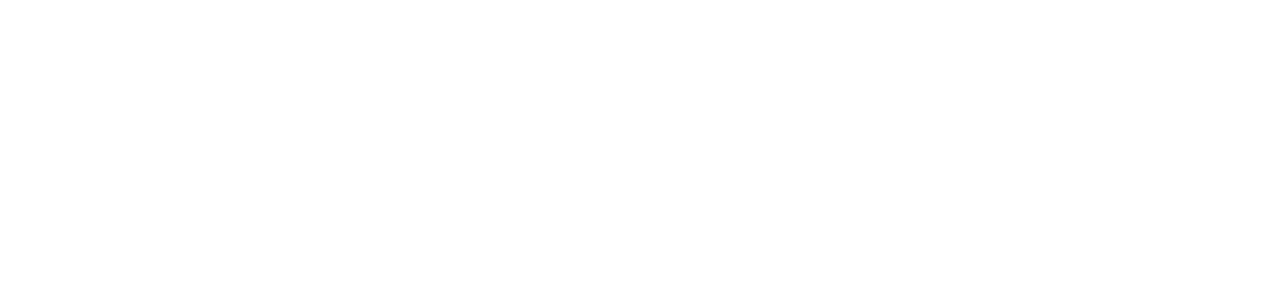
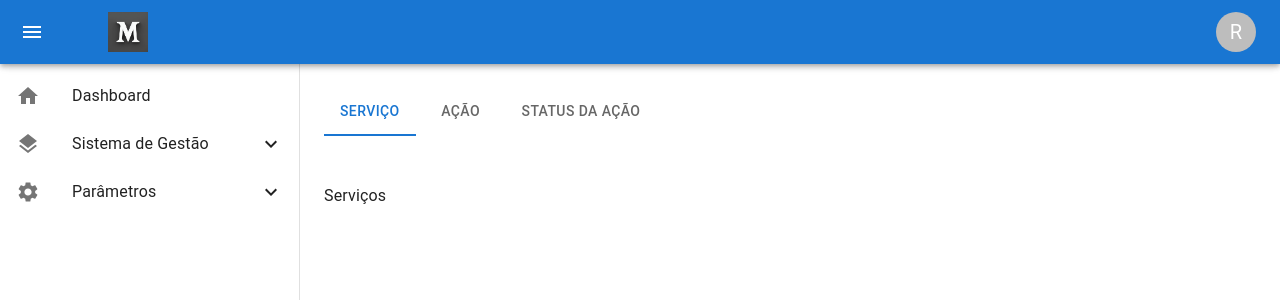
Before and after one commit to feandrade02/gestao_de_produtos, a React (Create React App) app: page /gestaocampos in a window 1280 px wide. Before the commit this address had no page. Shown: the top 300 px of the page. Built offline with nearby package versions, Linux system fonts and the light colour scheme.

Commit message:
adição de gestão de campos

```diff
--- a/src/App.js
+++ b/src/App.js
@@ -1,14 +1,14 @@
 import { BrowserRouter as Router, Routes, Route } from 'react-router-dom'
 
 import Login from './components/pages/Login';
-import PaginaBase from './components/pages/PaginaBase'
+import GestaoCampos from './components/pages/GestaoCampos';
 
 function App() {
   return (
     <Router>
       <Routes>
         <Route path='/' element={<Login />} />
-        <Route path='/paginabase' element={<PaginaBase />} />
+        <Route path='/gestaocampos' element={<GestaoCampos />} />
       </Routes>
     </Router>
   );
--- /dev/null
+++ b/src/components/grids/Acao.jsx
@@ -0,0 +1,5 @@
+export default function Acao() {
+    return(
+        <p>Ação</p>
+    )
+}
--- /dev/null
+++ b/src/components/grids/Servico.jsx
@@ -0,0 +1,5 @@
+export default function Servico() {
+    return(
+        <p>Serviços</p>
+    )
+}
--- /dev/null
+++ b/src/components/grids/StatusAcao.jsx
@@ -0,0 +1,5 @@
+export default function StatusAcao() {
+    return (
+        <p>Status da Ação</p>
+    )
+}
--- a/src/components/pages/PaginaBase.jsx
+++ b/src/components/layout/PaginaBase.jsx
@@ -8,10 +8,12 @@
 import ListItemIcon from '@mui/material/ListItemIcon';
 import ExpandLess from '@mui/icons-material/ExpandLess';
 import ExpandMore from '@mui/icons-material/ExpandMore';
+import CircleIcon from '@mui/icons-material/Circle';
+
 
 import Logo from '../../img/logo_teste.png';
 
-const drawerWidth = 240;
+const drawerWidth = 300;
 
 const settings = ['Profile', 'Account', 'Logout'];
 
@@ -29,7 +31,7 @@
     text: 'Parâmetros',
     icon: <SettingsIcon />,
     subItems: [
-      {text: 'Gestão de Campos'}, //acrescentar paths depois
+      {text: 'Gestão de Campos', path: '/gestaocampos'}, //acrescentar paths depois
       {text: 'Informações de Mercadoria e Obrigatoriedade'},
       {text: 'Gestão de Fornecedores'},
       {text: 'Gestão de Usuários'},
@@ -37,7 +39,7 @@
   },
 ];
 
-export default function Layout({ children }) {
+export default function PaginaBase({ children }) {
   const [anchorElUser, setAnchorElUser] = React.useState(null);
   const [openSubMenu, setOpenSubMenu] = useState({});
 
@@ -79,6 +81,9 @@
       <List component="div" disablePadding>
         {subItems.map((subItem) => (
           <ListItemButton key={subItem.text} sx={{ pl: 4 }} onClick={() => navigate(subItem.path)}>
+            <ListItemIcon sx={{ minWidth: '15px' }}>
+              <CircleIcon sx={{ fontSize: 6 }} />
+            </ListItemIcon>
             <ListItemText primary={subItem.text} />
           </ListItemButton>
         ))}
@@ -169,7 +174,6 @@
         }}
       >
         {children}
-        Conteúdo da página
       </Box>
     </Box>
   );
--- a/src/components/pages/GestaoCampos.jsx
+++ b/src/components/pages/GestaoCampos.jsx
@@ -1,6 +1,10 @@
 import { useState } from "react";
 import { Container, Tabs, Tab, Box } from "@mui/material";
 
+import PaginaBase from "../layout/PaginaBase";
+import Servico from "../grids/Servico";
+import Acao from "../grids/Acao";
+import StatusAcao from "../grids/StatusAcao";
 
 export default function GestaoCampos() {
     const [activeTab, setActiveTab] = useState(0);
@@ -10,7 +14,8 @@
     };
 
     return (
-        <Container maxWidth="mz">
+        <PaginaBase>
+            <Container>
                 <Box>
                     <Tabs
                         value={activeTab}
@@ -29,5 +34,6 @@
                     </Box>
                 </Box>
             </Container>
+        </PaginaBase>
     );
 }
--- a/src/components/pages/Login.jsx
+++ b/src/components/pages/Login.jsx
@@ -18,7 +18,7 @@
           email: data.get('email'),
           password: data.get('password'),
         });
-        navigate('/paginabase');
+        navigate('/gestaocampos');
       };
 
     return(
```
Lines whose indentation alone changed are shown as unchanged.
